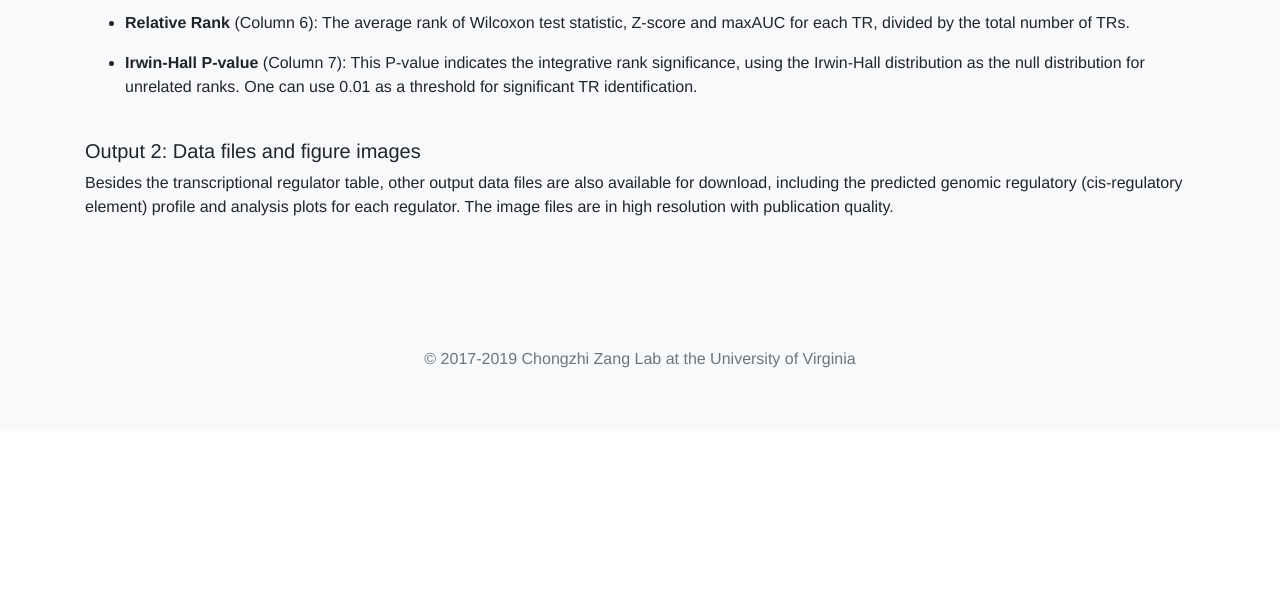
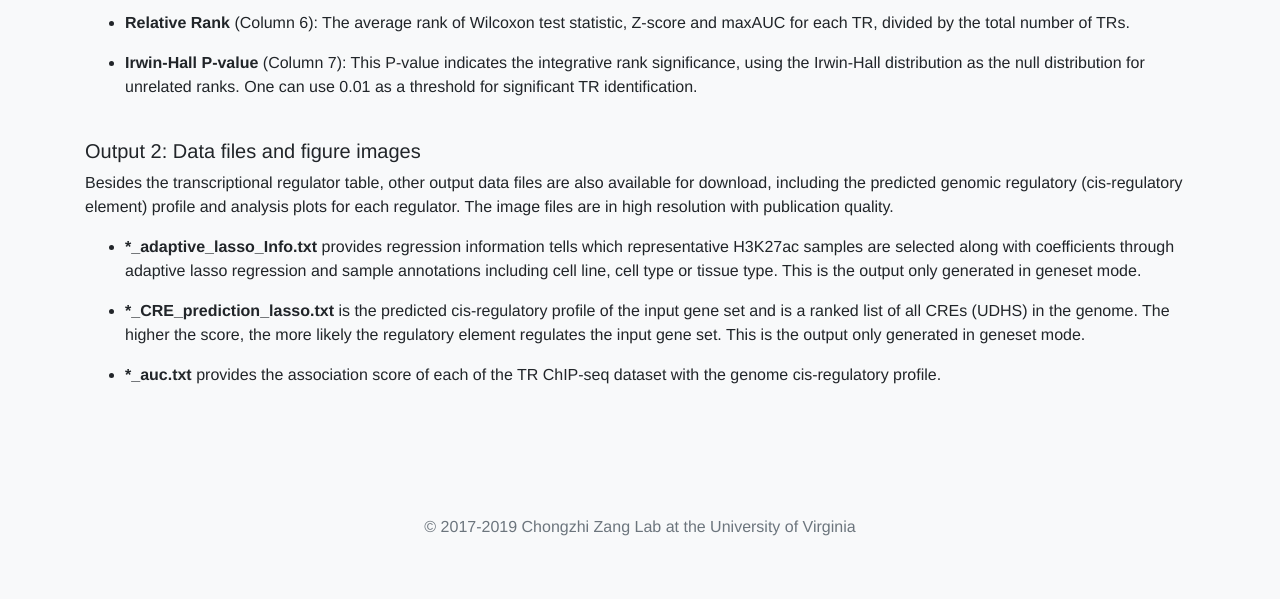
Before and after one commit to zang-lab/BARTweb_frontend, a Flask app: page /help in a window 1280 px wide. Shown: the part 2364-2963 px from the top of the page. Before the commit the page ends 2732 px from the top, so only its background shows below. Run offline with Flask 2, Linux system fonts and the light colour scheme; some libraries are stand-ins or nearby versions.

Commit message:
add output files description to help page

```diff
--- a/templates/help.html
+++ b/templates/help.html
@@ -77,6 +77,15 @@
           <br>
           <h5>Output 2: Data files and figure images</h5>
           <p>Besides the transcriptional regulator table, other output data files are also available for download, including the predicted genomic regulatory (cis-regulatory element) profile and analysis plots for each regulator. The image files are in high resolution with publication quality.</p>
+          <ul>
+          <li><strong>*_adaptive_lasso_Info.txt</strong> provides regression information tells which representative H3K27ac samples are selected along with coefficients through adaptive lasso regression and sample annotations including cell line, cell type or tissue type. This is the output only generated in geneset mode.</li>
+          </ul>
+          <ul>
+          <li><strong>*_CRE_prediction_lasso.txt</strong> is the predicted cis-regulatory profile of the input gene set and is a ranked list of all CREs (UDHS) in the genome. The higher the score, the more likely the regulatory element regulates the input gene set. This is the output only generated in geneset mode.</li>
+          </ul>
+          <ul>
+          <li><strong>*_auc.txt</strong> provides the association score of each of the TR ChIP-seq dataset with the genome cis-regulatory profile.</li>
+          </ul>
 
         </div>
 
```
